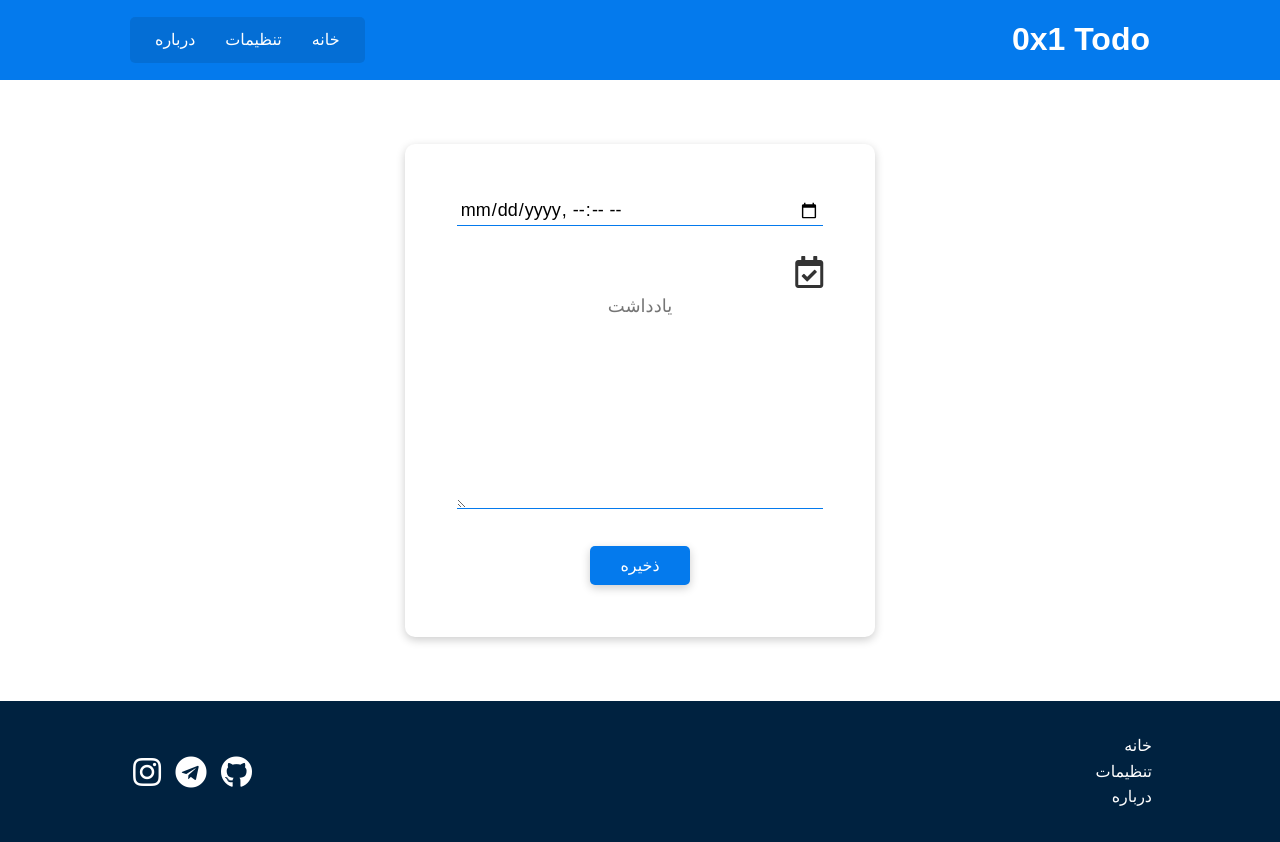
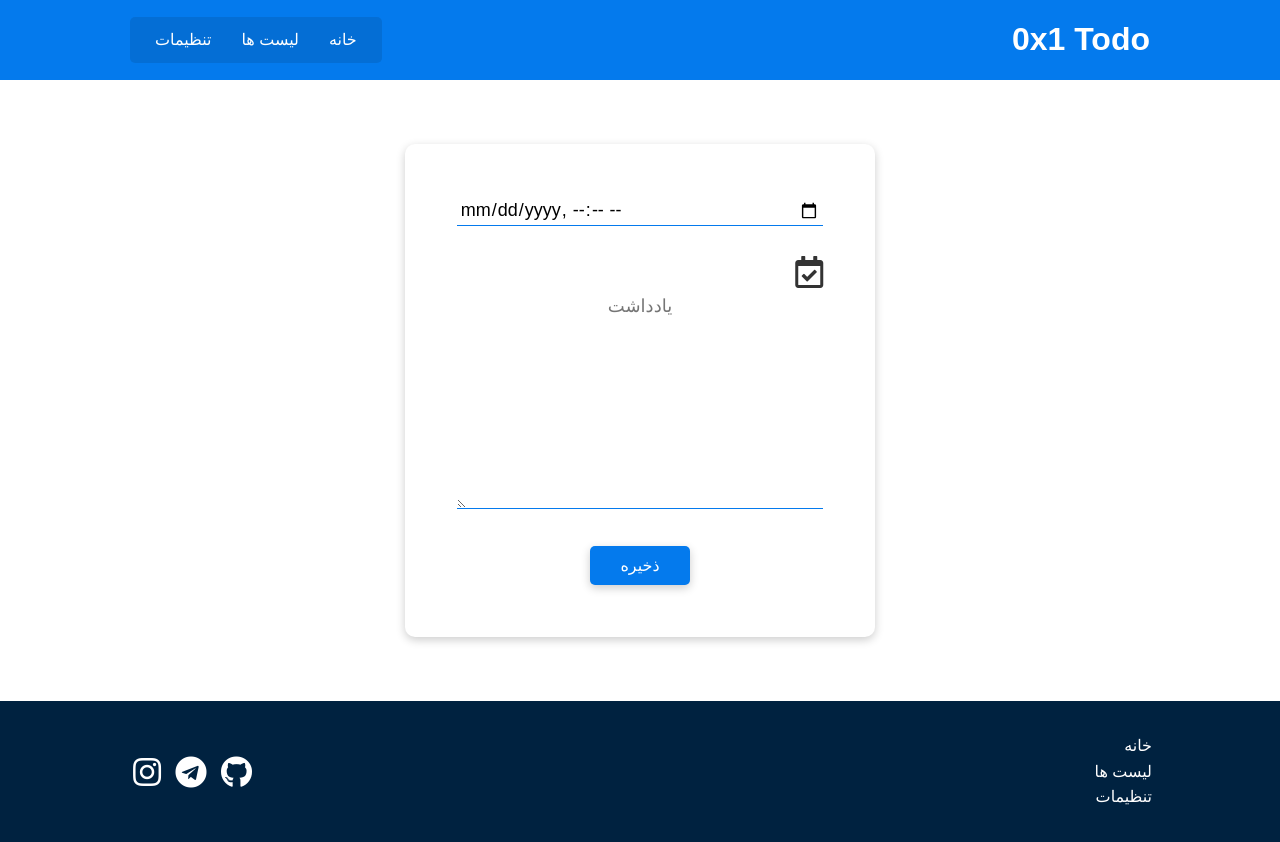
Before and after one commit to 0x1byte/faTodoApp, a plain HTML site: page index.html in a window 1280 px wide. Drawn offline with Linux system fonts and the light colour scheme; a web font is replaced by a local one.

Commit message:
update template and csss

```diff
--- a/index.html
+++ b/index.html
@@ -16,8 +16,8 @@
             <h1 class="logo">0x1 Todo</h1>
             <ul>
                 <li><a href="#">خانه</a></li>
+                <li><a href="#">لیست ها</a></li>
                 <li><a href="#">تنظیمات</a></li>
-                <li><a href="#">درباره</a></li>
             </ul>
         </div>
     </div>
@@ -49,8 +49,8 @@
             <div class="links">
                 <ul>
                     <li><a href="#">خانه</a></li>
+                    <li><a href="#">لیست ها</a></li>
                     <li><a href="#">تنظیمات</a></li>
-                    <li><a href="#">درباره</a></li>
                 </ul>
             </div>
             <div class="social">
--- a/style.css
+++ b/style.css
@@ -58,6 +58,7 @@ a{
     border-radius: 5px;
 }
 
+
 /* Main Content */
 
 .main-content{
@@ -95,7 +96,7 @@ overflow: auto;
 .main-content input:focus textarea:focus{
     outline: none;
 }
-textarea{
+textarea::placeholder{
     text-align: center;
 }
 textarea:focus{
```
